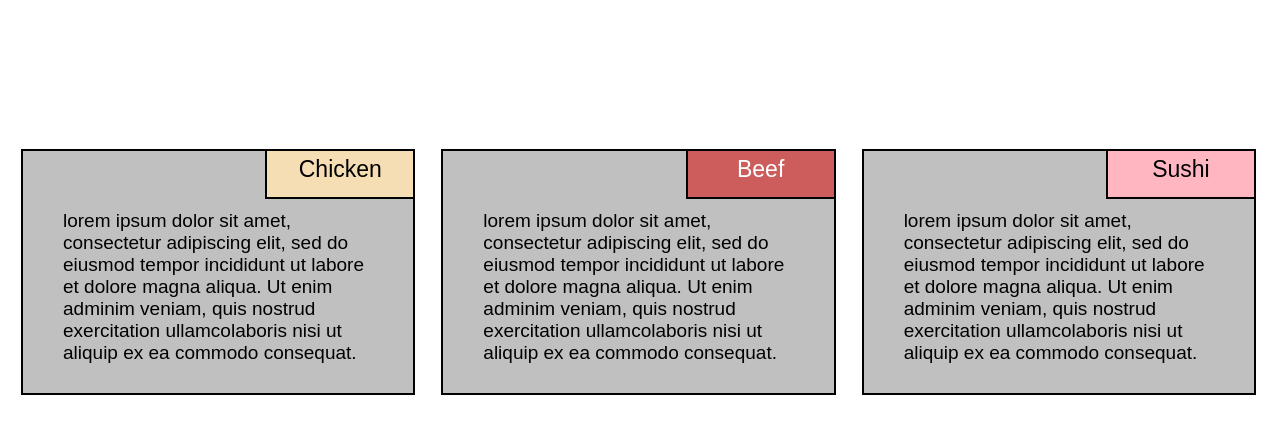
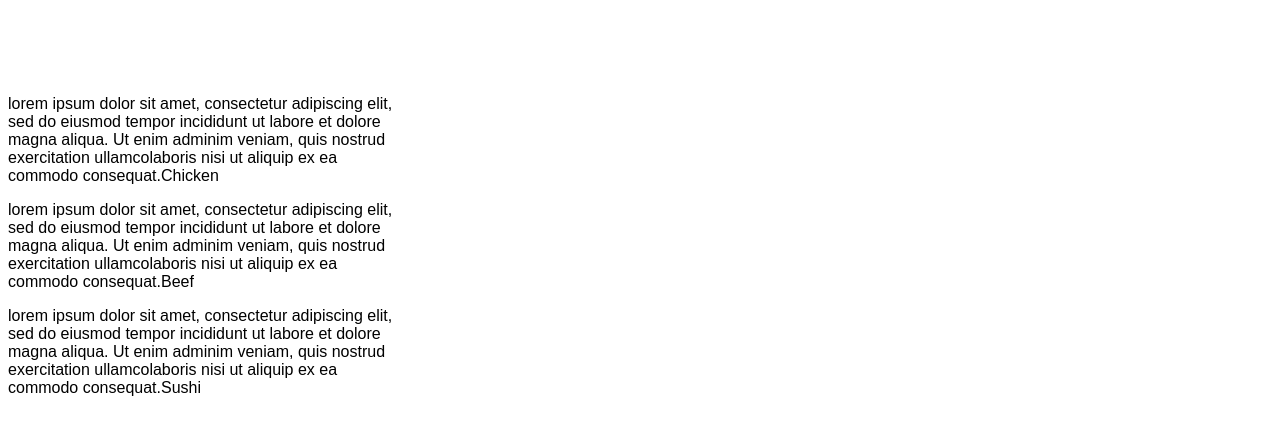
Before and after one commit to chaewonbaek/module2, a plain HTML site: page index.html in a window 1280 px wide. Shown: the part 148-582 px from the top of the page. Drawn offline with Linux system fonts and the light colour scheme.

Commit message:
Update index.html

```diff
--- a/index.html
+++ b/index.html
@@ -12,20 +12,20 @@
    <h1>Our Menu</h1>
 
 
-    <divrelative class="row">
-    <divrelative1 class="col-lg-4 col-md-5 col-sm-9 "><p>lorem ipsum dolor sit amet, consectetur adipiscing elit, sed do eiusmod tempor incididunt ut labore et dolore magna aliqua. Ut enim adminim veniam, quis nostrud exercitation ullamcolaboris nisi ut aliquip ex ea commodo consequat.<divabsolute class="a">Chicken</divabsolute>
+    <div class="row">
+    <div class="col-lg-4 col-md-5 col-sm-9 "><p>lorem ipsum dolor sit amet, consectetur adipiscing elit, sed do eiusmod tempor incididunt ut labore et dolore magna aliqua. Ut enim adminim veniam, quis nostrud exercitation ullamcolaboris nisi ut aliquip ex ea commodo consequat.<divabsolute class="a">Chicken</divabsolute>
     </p>
 
-    </divrelative1>
+    </div>
 
-    <divrelative2 class="col-lg-4 col-md-5 col-sm-9"><p>lorem ipsum dolor sit amet, consectetur adipiscing elit, sed do eiusmod tempor incididunt ut labore et dolore magna aliqua. Ut enim adminim veniam, quis nostrud exercitation ullamcolaboris nisi ut aliquip ex ea commodo consequat.<divabsolute class="b">Beef</divabsolute>
+    <div class="col-lg-4 col-md-5 col-sm-9"><p>lorem ipsum dolor sit amet, consectetur adipiscing elit, sed do eiusmod tempor incididunt ut labore et dolore magna aliqua. Ut enim adminim veniam, quis nostrud exercitation ullamcolaboris nisi ut aliquip ex ea commodo consequat.<divabsolute class="b">Beef</divabsolute>
     </p>
 
-    </divrelative2>
-    <divrelative3 class="col-lg-4 col-md-10 col-sm-9"><p>lorem ipsum dolor sit amet, consectetur adipiscing elit, sed do eiusmod tempor incididunt ut labore et dolore magna aliqua. Ut enim adminim veniam, quis nostrud exercitation ullamcolaboris nisi ut aliquip ex ea commodo consequat.<divabsolute class="c">Sushi</divabsolute>
+    </div>
+    <div class="col-lg-4 col-md-10 col-sm-9"><p>lorem ipsum dolor sit amet, consectetur adipiscing elit, sed do eiusmod tempor incididunt ut labore et dolore magna aliqua. Ut enim adminim veniam, quis nostrud exercitation ullamcolaboris nisi ut aliquip ex ea commodo consequat.<divabsolute class="c">Sushi</divabsolute>
     </p>
-    </divrelative3>
-    </divrelative>
+    </div>
+    </div>
 
 
 
```
